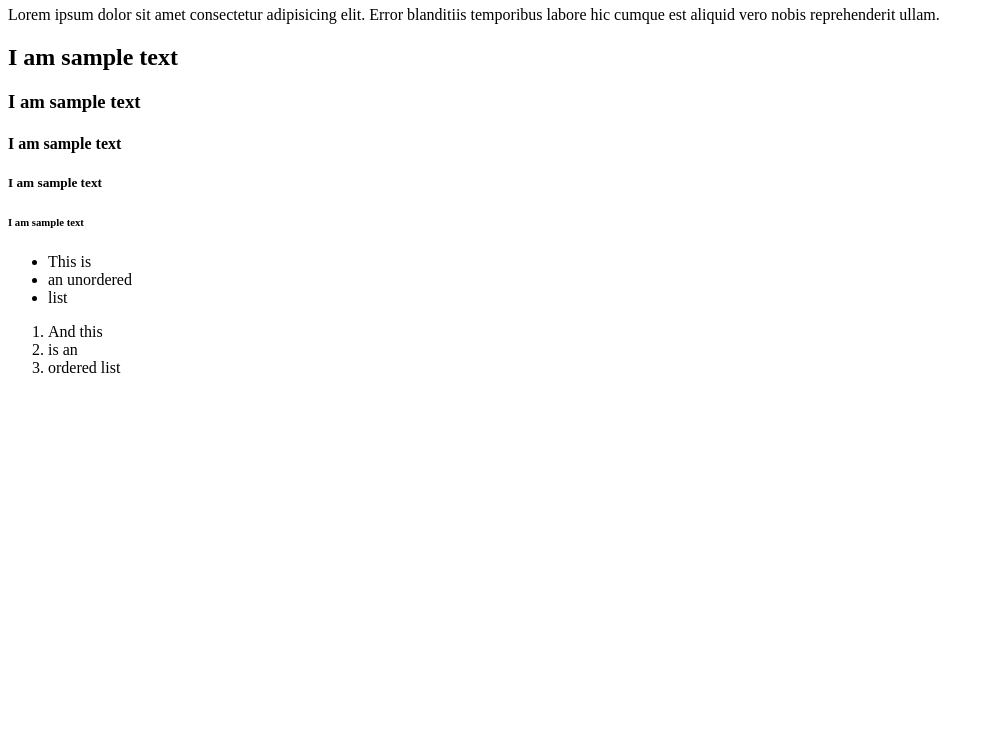
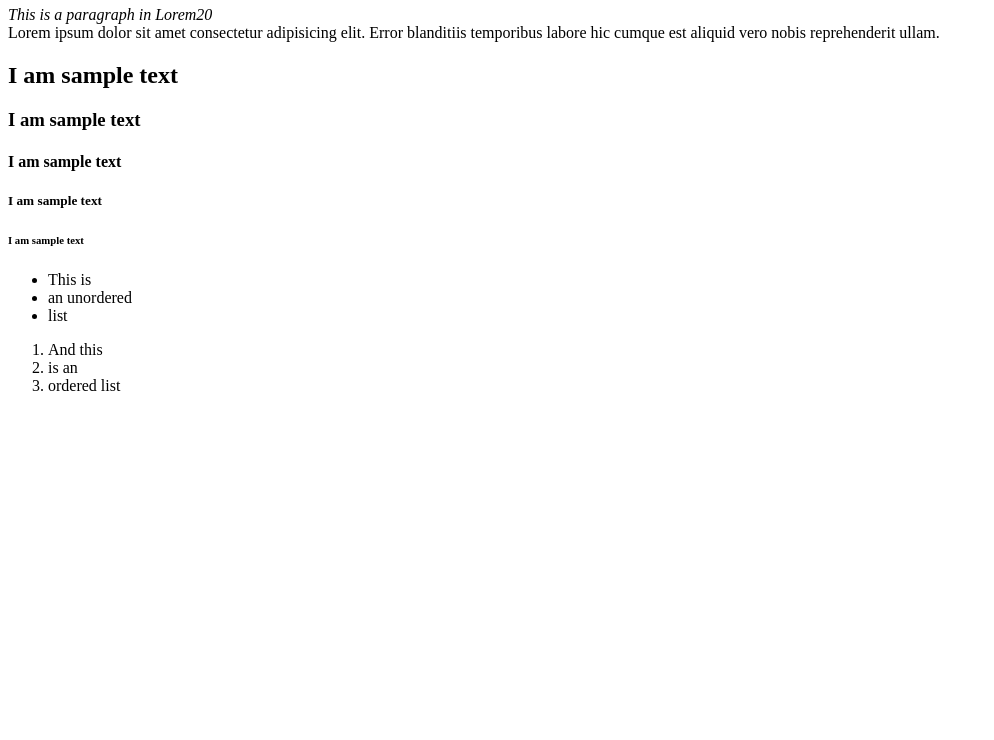
Before and after one commit to Sakat808/HTML-Debrief, a plain HTML site: page index.html in a window 1280 px wide. Shown: the part 60-800 px from the top of the page, without its empty margins (0-994 px from the left). Drawn offline with Linux system fonts and the light colour scheme.

Commit message:
Added this is a paragraph in lorem20

```diff
--- a/index.html
+++ b/index.html
@@ -8,7 +8,7 @@
             1.Make sure you are on an HTML file (i.e index.html). This is because Emmet works on HTML files (or css files).
             2.Type lorem followed by the number of words you want (without spaces). I.e lorem20 would generate 20 words.
             3.Hit the tab button and the lorem ipsum text gets automatically generated. -->
-        <p>Lorem ipsum dolor sit amet consectetur adipisicing elit. Error blanditiis temporibus labore hic cumque est aliquid vero nobis reprehenderit ullam.</p>
+        <p><em>This is a paragraph in Lorem20</em><br>Lorem ipsum dolor sit amet consectetur adipisicing elit. Error blanditiis temporibus labore hic cumque est aliquid vero nobis reprehenderit ullam.</p>
         <h2>I am sample text</h2>
         <h3>I am sample text</h3>
         <h4>I am sample text</h4>
```
